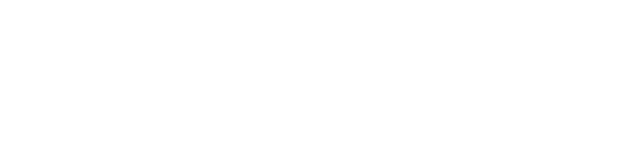
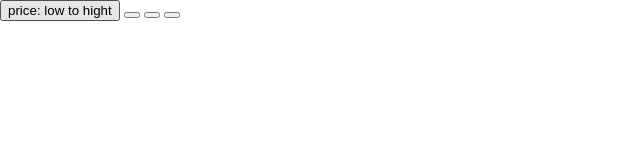
Before and after one commit to gogolashvili/price-range3, a plain HTML site: page index.html in a window 1280 px wide. Shown: the whole page, without its empty margins (0-640 px from the left). Drawn offline with Linux system fonts and the light colour scheme.

Commit message:
make dive and buttons

```diff
--- a/index.html
+++ b/index.html
@@ -9,6 +9,14 @@
     <title>Document</title>
   </head>
   <body>
+    <div class="cont">
+      <div class="div1">
+        <button class="but1">price: low to hight</button>
+        <button class="but2"></button>
+        <button class="but3"></button>
+        <button class="but4"></button>
+      </div>
+    </div>
     <script src="./main.js"></script>
   </body>
 </html>
```
